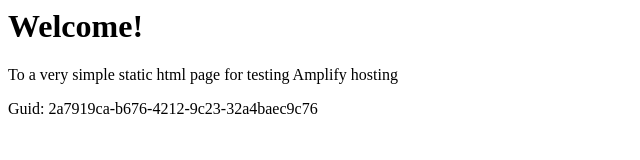
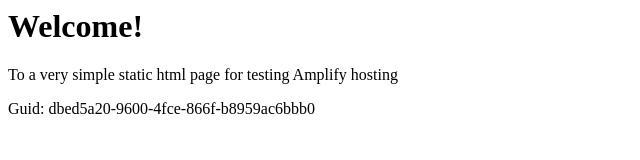
Before and after one commit to aws-aemilia-sfo/Github-PR-Commit-Integration-Test-DoNotTouch-GitHubWebhookPushCanaryTest-v1-preprod-us-west-1, a website: page src/index.html in a window 1280 px wide. Shown: the full height of the page, 0-640 px from the left. Drawn offline with Linux system fonts and the light colour scheme.

Commit message:
commit from integ tests

```diff
--- a/src/index.html
+++ b/src/index.html
@@ -12,6 +12,6 @@
 <body>
     <h1>Welcome!</h1>
     <p>To a very simple static html page for testing Amplify hosting</p>
-    <p>Guid: 2a7919ca-b676-4212-9c23-32a4baec9c76</p></body>
+    <p>Guid: dbed5a20-9600-4fce-866f-b8959ac6bbb0</p></body>
 
 </html>
```
